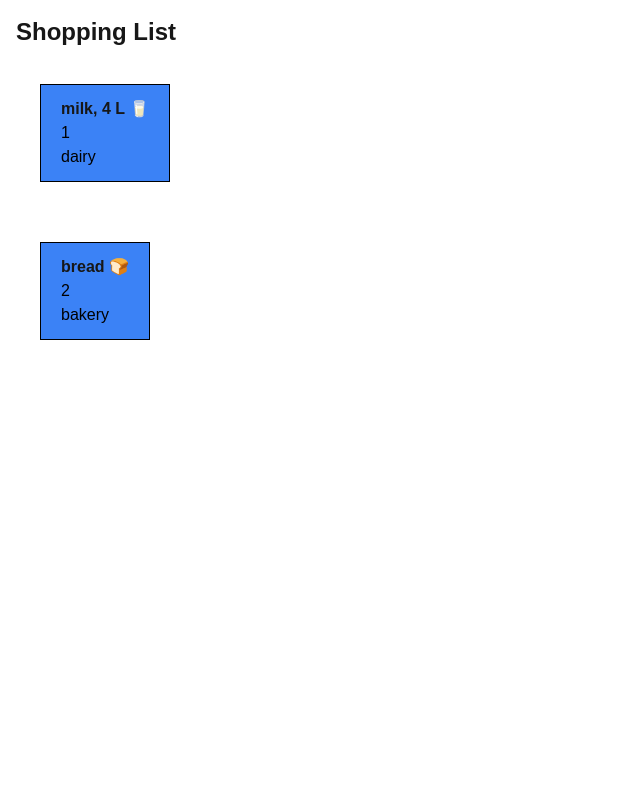
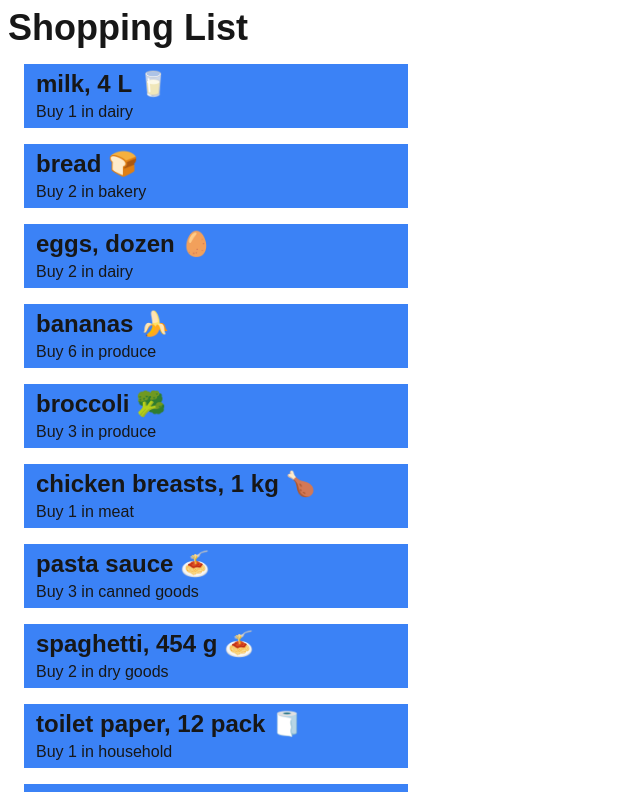
Before and after one commit to Drowbott/cprg306-assignments, a Next.js app: page /week-3 in a window 1280 px wide. Shown: the top 792 px of the page, without its empty margins (0-640 px from the left). Built offline with nearby package versions, Linux system fonts and the light colour scheme.

Commit message:
Formatting updates for Assignment 3

```diff
--- a/app/week-3/item-list.js
+++ b/app/week-3/item-list.js
@@ -1,91 +1,80 @@
 import React from 'react';
 import Item from './item';
 
-export default function ItemList({name, quantity, category}){
-    const item1 = {
+export default function ItemList({ name, quantity, category }) {
+    const items = [
+        {
             name: "milk, 4 L 🥛",
             quantity: 1,
             category: "dairy",
-    };
-
-    const item2 = {
+        },
+        {
             name: "bread 🍞",
             quantity: 2,
             category: "bakery",
-    };
-
-    const item3 = {
+        },
+        {
             name: "eggs, dozen 🥚",
             quantity: 2,
             category: "dairy",
-    };
-
-    const item4 = {
+        },
+        {
             name: "bananas 🍌",
             quantity: 6,
             category: "produce",
-    };
-
-    const item5 = {
+        },
+        {
             name: "broccoli 🥦",
             quantity: 3,
             category: "produce",
-    };
-
-    const item6 = {
+        },
+        {
             name: "chicken breasts, 1 kg 🍗",
             quantity: 1,
             category: "meat",
-    };
-
-    const item7 = {
+        },
+        {
             name: "pasta sauce 🍝",
             quantity: 3,
             category: "canned goods",
-    };
-
-    const item8 = {
+        },
+        {
             name: "spaghetti, 454 g 🍝",
             quantity: 2,
             category: "dry goods",
-    };
-
-    const item9 = {
+        },
+        {
             name: "toilet paper, 12 pack 🧻",
             quantity: 1,
             category: "household",
-    };
-
-    const item10 = {
+        },
+        {
             name: "paper towels, 6 pack",
             quantity: 1,
             category: "household",
-    };
-
-    const item11 = {
+        },
+        {
             name: "dish soap 🍽️",
             quantity: 1,
             category: "household",
-    };
-
-    const item12 = {
+        },
+        {
             name: "hand soap 🧼",
             quantity: 4,
             category: "household",
-    };
+        },
+    ];
 
     return (
-   <div>
+        <ul className='line-none'>
+            {items.map((item, index) => (
                 <Item
-            name={item1.name}
-            quantity={item1.quantity}
-            category={item1.category}
+                    key={index}
+                    name={item.name}
+                    quantity={item.quantity}
+                    category={item.category}
                 />
-        <Item
-            name={item2.name}
-            quantity={item2.quantity}
-            category={item2.category}
-        />
-   </div>
+            ))}
+        </ul>
     );
-};
+}
--- a/app/week-3/item.js
+++ b/app/week-3/item.js
@@ -1,14 +1,8 @@
-
-
-export default function Item ({name, quantity, category}){
-
-    return(
-      <div>
-        <li className="inline-block border border-black bg-blue-500 mt-5 mb-10 mx-6 px-5 py-3">
-          <span className="font-extrabold">{name}<br/></span>
-          <span className="text-black">{quantity}<br/></span>
-          <span className="text-black">{category}<br/></span>
-        </li>
-      </div>
-    );
+export default function Item({ name, quantity, category }) {
+  return (
+    <li className="w-96 ml-4 bg-blue-500 mt-4 mx-6 px-3 py-1">
+      <span className="font-bold text-2xl">{name}<br /></span>
+      <span>Buy {quantity} in {category}</span>
+    </li>
+  );
 };
--- a/app/week-3/page.js
+++ b/app/week-3/page.js
@@ -1,10 +1,11 @@
 import React from 'react';
 import ItemList from './item-list';
+
 const Page = () => {
   return (
-    <main className="container mx-auto p-4">
-      <h1 className="text-2xl font-bold mb-4">Shopping List</h1>
-      <ItemList className="inline-block"/>
+    <main className=" p-2 ">
+      <h1 className="text-4xl font-bold mb-2">Shopping List</h1>
+      <ItemList />
     </main>
   );
 };
```
Lines whose indentation alone changed are shown as unchanged.
